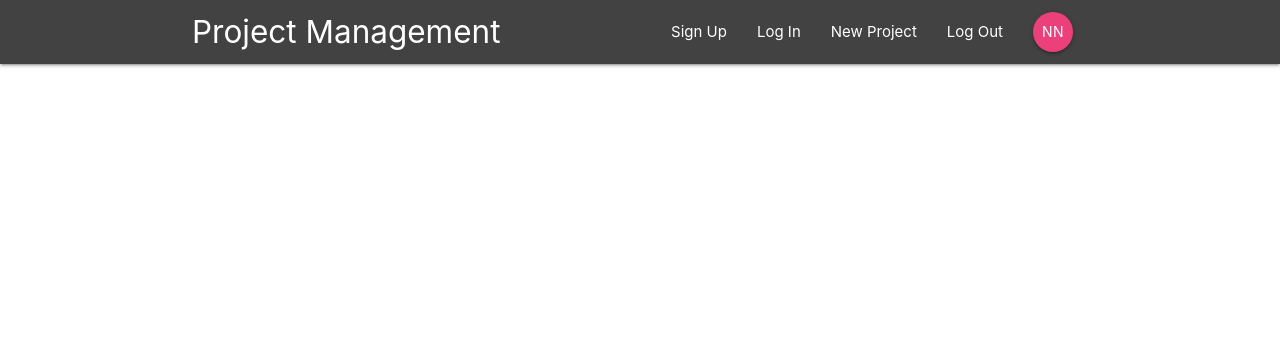
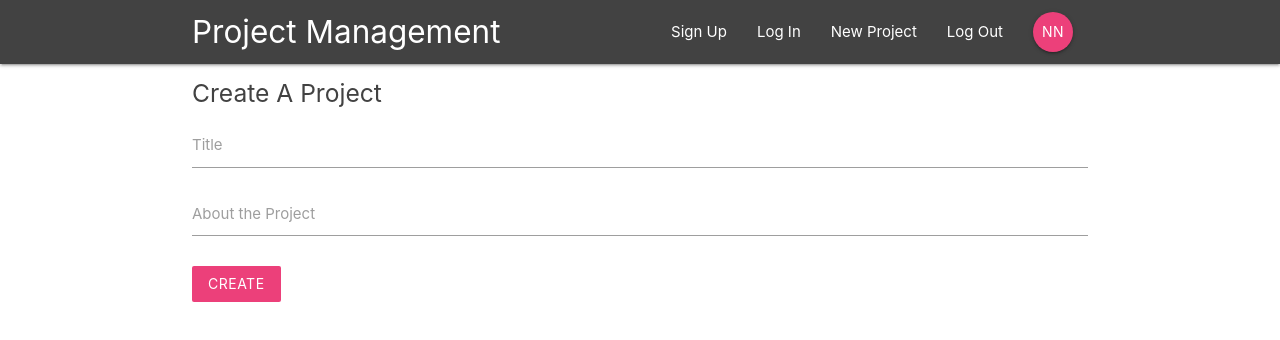
Before and after one commit to AEDesigns/proj-management, a React (Create React App) app: page /create in a window 1280 px wide. Shown: the top 340 px of the page. Built offline with nearby package versions, Linux system fonts and the light colour scheme.

Commit message:
Add Create Project Page and Route Path

```diff
--- a/src/App.js
+++ b/src/App.js
@@ -5,6 +5,7 @@ import Dashboard from "./Component/dashboard/dashboard";
 import projectDetails from "./Component/projects/projectDetails";
 import signin from "./Component/Auth/signin";
 import signUp from "./Component/Auth/signup";
+import createProject from "./Component/projects/createproject";
 
 function App() {
   return (
@@ -16,6 +17,7 @@ function App() {
           <Route path="/project/:id" component={projectDetails} />
           <Route path="/signin" component={signin} />
           <Route path="/signup" component={signUp} />
+          <Route path="/create" component={createProject} />
         </Switch>
       </div>
     </BrowserRouter>
--- a/src/Component/projects/createproject.js
+++ b/src/Component/projects/createproject.js
@@ -0,0 +1,43 @@
+import React, { Component } from "react";
+
+class createProject extends Component {
+  state = {
+    title: "",
+    content: "",
+  };
+  handleChange = (e) => {
+    this.setState({
+      [e.target.id]: e.target.value,
+    });
+  };
+  handleSubmit = (e) => {
+    e.preventDefault();
+    console.log(this.state);
+  };
+  render() {
+    return (
+      <div className="container">
+        <form onSubmit={this.handleSubmit} className="white">
+          <h5 className="grey-text text-darken-3">Create A Project</h5>
+          <div className="input-field">
+            <label htmlFor="title">Title</label>
+            <input type="text" id="title" onChange={this.handleChange} />
+          </div>
+          <div className="input-field">
+            <label htmlFor="content">About the Project</label>
+            <textarea
+              id="content"
+              className="materialize-textarea"
+              onChange={this.handleChange}
+            ></textarea>
+          </div>
+          <div className="input-field">
+            <button className="btn pink lighten-1 z-depth-0">Create</button>
+          </div>
+        </form>
+      </div>
+    );
+  }
+}
+
+export default createProject;
```
